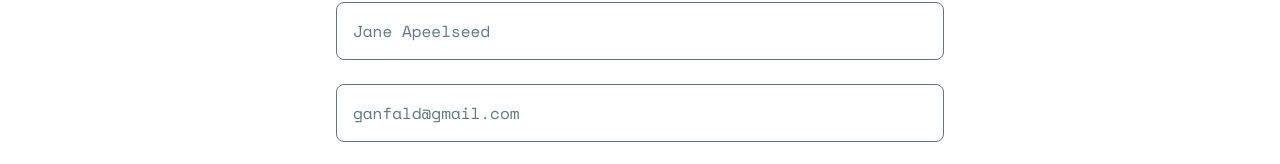
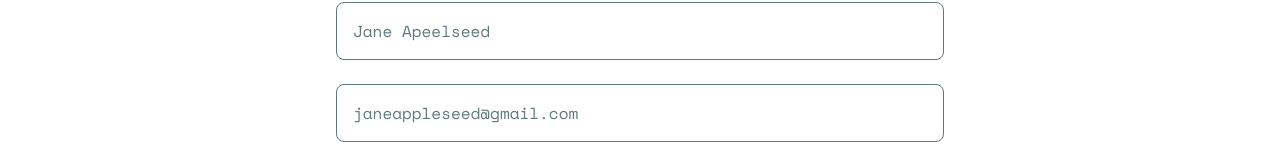
Before and after one commit to alexcumplido/takemeHome, a React (Vite) app: page /contact in a window 1280 px wide. Shown: the part 200-364 px from the top of the page. Built offline with nearby package versions, Linux system fonts and the light colour scheme; what @petfinder/petfinder-js would draw is missing.

Commit message:
Replace email placeholder

```diff
--- a/src/routes/contact/Contact.jsx
+++ b/src/routes/contact/Contact.jsx
@@ -45,13 +45,13 @@ export const ContactUs = () => {
         </div>
         <div className="control-wrapper">
           <label htmlFor="user_email" className="form__label sr-only">
-            Email
+            email
           </label>
           <input
             className="form__input"
             type="email"
             name="user_email"
-            placeholder="ganfald@gmail.com"
+            placeholder="janeappleseed@gmail.com"
             required
           />
         </div>
```
